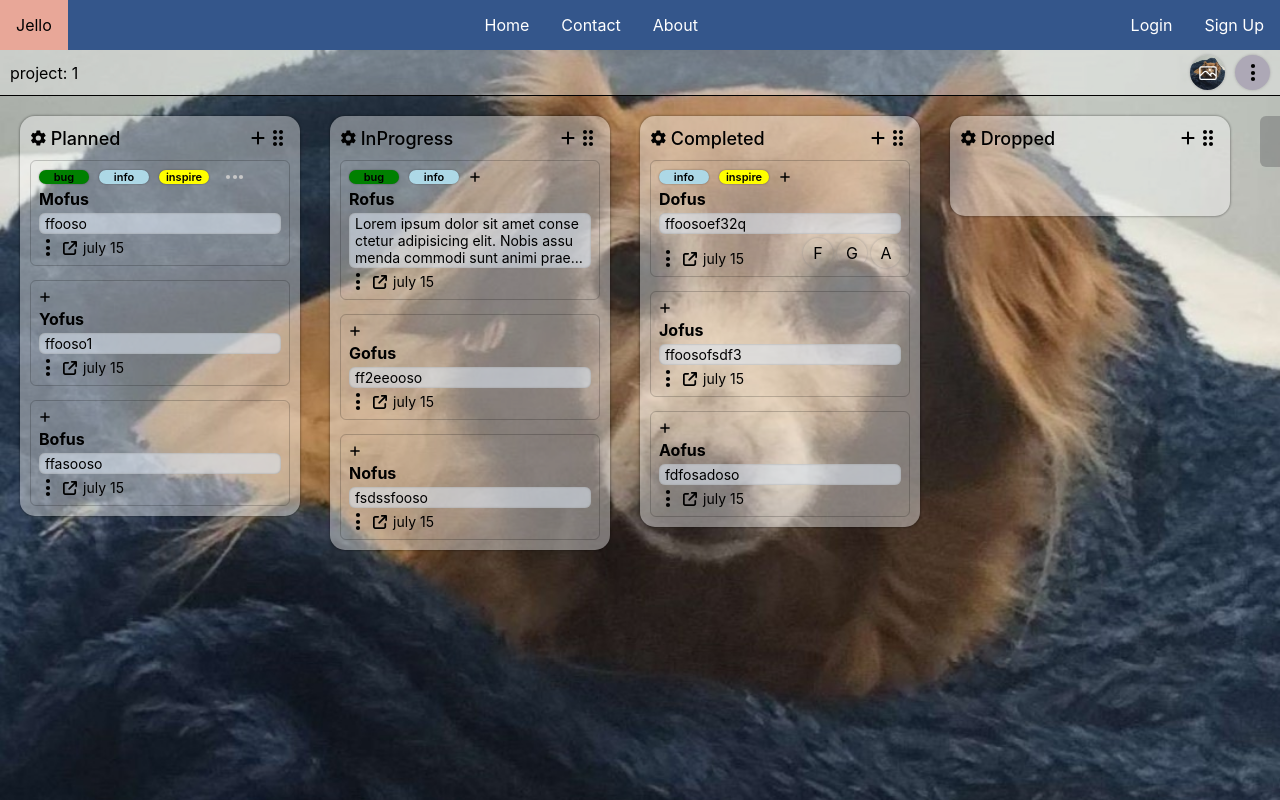
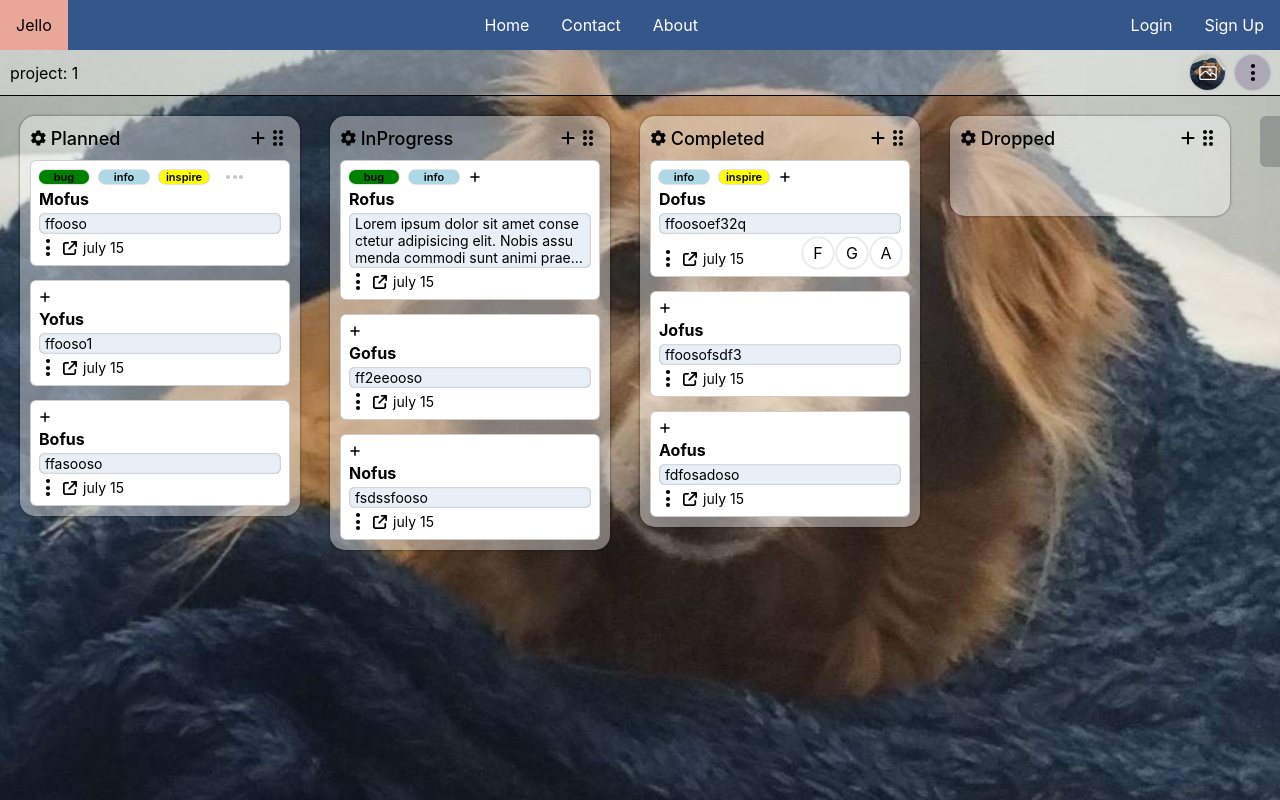
Before and after one commit to Jeluxe/Jello, a React (Vite) app: page /my-projects/1 in a window 1280 px wide. Built offline with nearby package versions, Linux system fonts and the light colour scheme.

Commit message:
fix: Setting button animation.
and some other minor style changes.

```diff
--- a/src/App.css
+++ b/src/App.css
@@ -50,3 +50,7 @@
 .grabbable {
   cursor: grab;
 }
+
+.plus-button {
+  position: relative;
+}
--- a/src/components/Container/Container.css
+++ b/src/components/Container/Container.css
@@ -28,3 +28,17 @@
   flex-direction: column;
   row-gap: 14px;
 }
+
+#settings:hover {
+  animation: rotate .8s;
+}
+
+@keyframes rotate {
+  0% {
+    rotate: 0;
+  }
+
+  100% {
+    rotate: 180deg;
+  }
+}
--- a/src/components/Dots/Dots.css
+++ b/src/components/Dots/Dots.css
@@ -4,6 +4,7 @@
   align-items: center;
   justify-content: center;
   padding: 0 6px;
+  position: relative;
 }
 
 .dots div {
--- a/src/components/Item/Item.css
+++ b/src/components/Item/Item.css
@@ -8,6 +8,7 @@
   flex-direction: column;
   gap: 4px;
   width: inherit;
+  background-color: white;
 }
 
 .item button {
```
